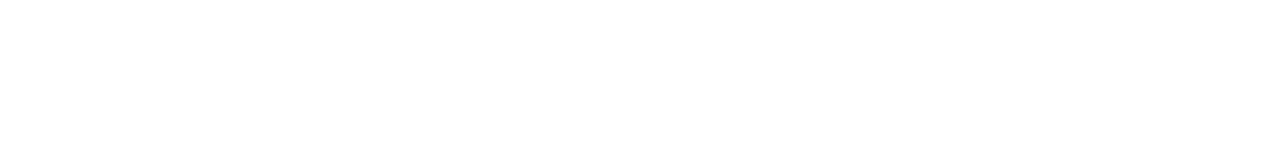
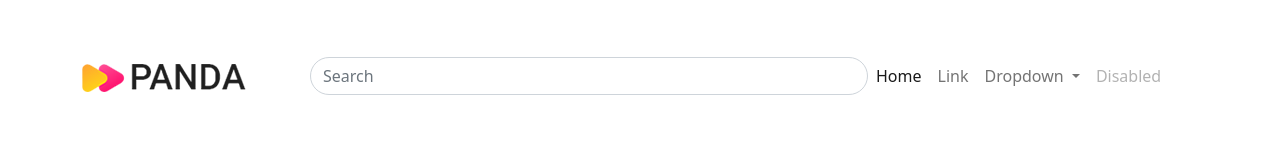
Before and after one commit to Shamsur-Rahaman/e-commerce-1, a plain HTML site: page index.html in a window 1280 px wide. Drawn offline with nearby package versions, Linux system fonts and the light colour scheme.

Commit message:
my commit

```diff
--- a/index.html
+++ b/index.html
@@ -14,7 +14,49 @@
 
 <body>
 
+    <nav class="navbar navbar-expand-lg mt-5">
+        <div class="container">
+            <a class="navbar-brand" href="#">
+                <img src="images/logo.png" alt="" class="img img-fluid">
+            </a>
+            <button class="navbar-toggler" type="button" data-bs-toggle="collapse"
+                data-bs-target="#navbarSupportedContent" aria-controls="navbarSupportedContent" aria-expanded="false"
+                aria-label="Toggle navigation">
+                <span class="navbar-toggler-icon"></span>
+            </button>
+            <form class="d-flex ms-5 w-50 search-bar" role="search">
+                <input class="form-control rounded-pill italic" type="search" placeholder="Search" aria-label="Search">
+            </form>
+            <div class="collapse navbar-collapse" id="navbarSupportedContent">
+                <ul class="navbar-nav me-auto mb-2 mb-lg-0">
+                    <li class="nav-item">
+                        <a class="nav-link active" aria-current="page" href="#">Home</a>
+                    </li>
+                    <li class="nav-item">
+                        <a class="nav-link" href="#">Link</a>
+                    </li>
+                    <li class="nav-item dropdown">
+                        <a class="nav-link dropdown-toggle" href="#" role="button" data-bs-toggle="dropdown"
+                            aria-expanded="false">
+                            Dropdown
+                        </a>
+                        <ul class="dropdown-menu">
+                            <li><a class="dropdown-item" href="#">Action</a></li>
+                            <li><a class="dropdown-item" href="#">Another action</a></li>
+                            <li>
+                                <hr class="dropdown-divider">
+                            </li>
+                            <li><a class="dropdown-item" href="#">Something else here</a></li>
+                        </ul>
+                    </li>
+                    <li class="nav-item">
+                        <a class="nav-link disabled">Disabled</a>
+                    </li>
+                </ul>
 
+            </div>
+        </div>
+    </nav>
 
     <script src="https://cdn.jsdelivr.net/npm/bootstrap@5.2.0/dist/js/bootstrap.bundle.min.js"></script>
     <script src="font-awsome/all.js"></script>
--- a/style.css
+++ b/style.css
@@ -0,0 +1,3 @@
+.nav-search-bar {
+    border-radius: 10%;
+}
```
